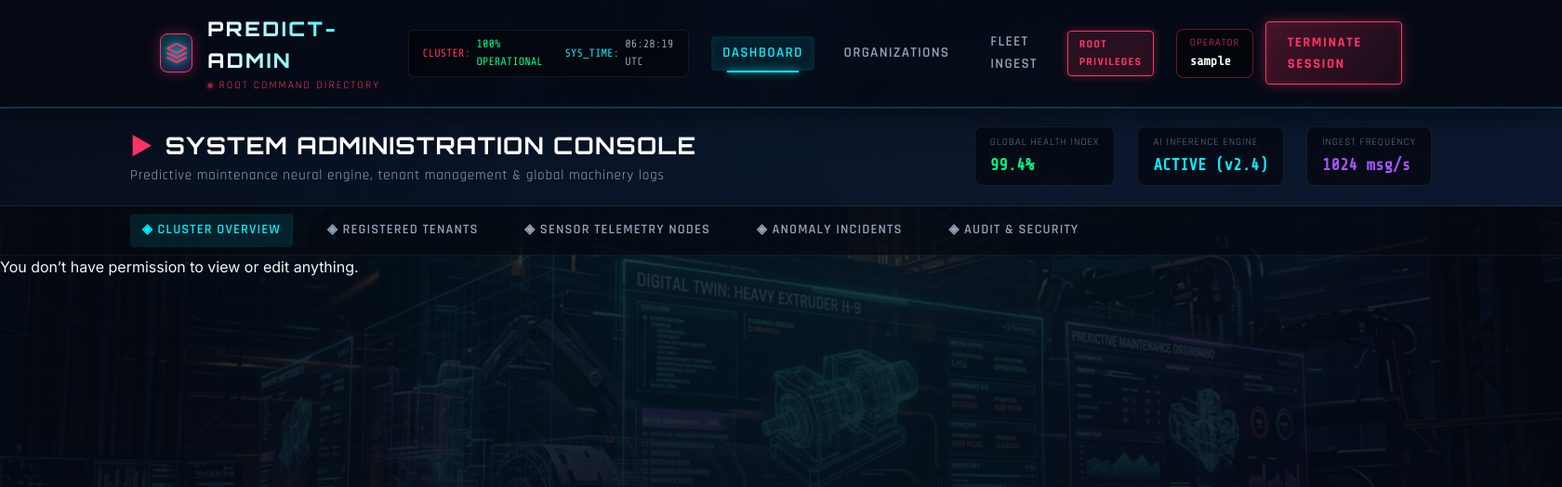
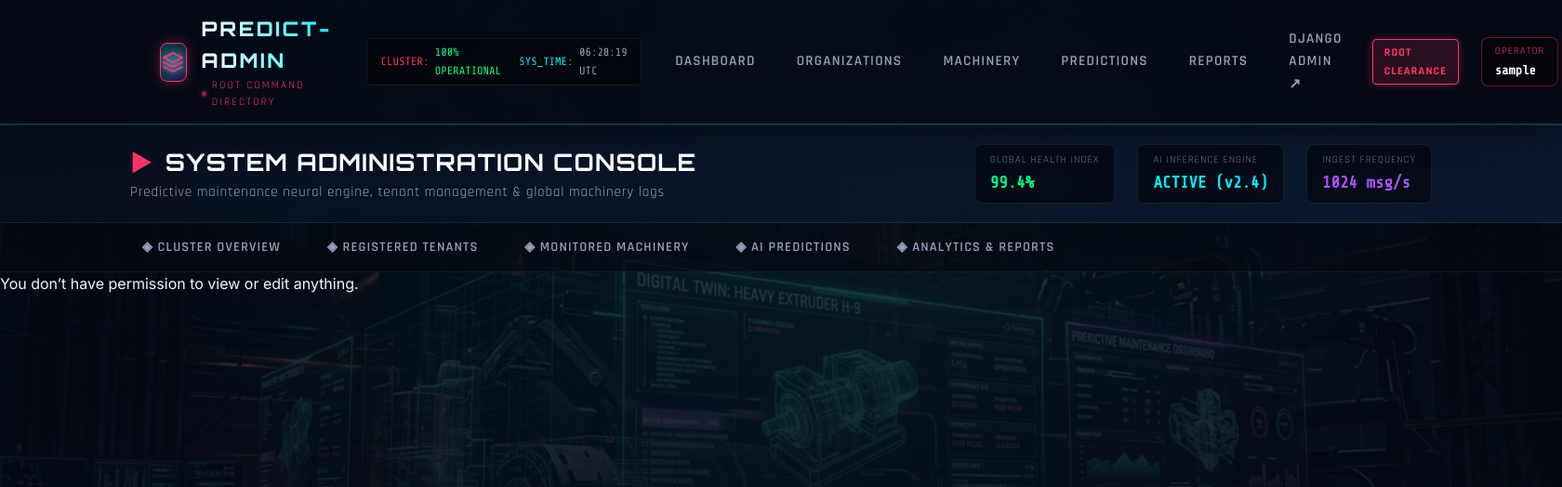
Before and after one commit to VishnuSuresh0204/Predictive_Maintenance, a Django app: page /admin/ in a window 1680 px wide; the page is wider, and only the part inside the window is pictured. Shown: the top 524 px of that part at 93% size. Run offline with Django 5.2, Linux system fonts and the light colour scheme; the visitor is signed in with stand-in values (Sample User, id 1).

Commit message:
Update admin base template

```diff
--- a/maintain/templates/ADMIN/base.html
+++ b/maintain/templates/ADMIN/base.html
@@ -41,10 +41,13 @@
 
       <!-- Navigation Links -->
       <ul class="nav-links">
-        <li><a href="/admin-home/" class="nav-link active">Dashboard</a></li>
-        <li><a href="#organizations-section" class="nav-link">Organizations</a></li>
-        <li><a href="#telemetry-section" class="nav-link">Fleet Ingest</a></li>
-        <li><span class="entity-badge badge-admin">ROOT PRIVILEGES</span></li>
+        <li><a href="/admin-home/" class="nav-link {% if request.path == '/admin-home/' %}active{% endif %}">Dashboard</a></li>
+        <li><a href="/admin-organizations/" class="nav-link {% if '/admin-organizations' in request.path %}active{% endif %}">Organizations</a></li>
+        <li><a href="/admin-machines/" class="nav-link {% if '/admin-machines' in request.path %}active{% endif %}">Machinery</a></li>
+        <li><a href="/admin-predictions/" class="nav-link {% if '/admin-predictions' in request.path %}active{% endif %}">Predictions</a></li>
+        <li><a href="/admin-reports/" class="nav-link {% if '/admin-reports' in request.path %}active{% endif %}">Reports</a></li>
+        <li><a href="/admin/" target="_blank" class="nav-link">Django Admin &nearr;</a></li>
+        <li><span class="entity-badge badge-admin">ROOT CLEARANCE</span></li>
       </ul>
 
       <!-- User Info & Logout -->
@@ -88,11 +91,11 @@
   <!-- Secondary Admin Navigation Tabs -->
   <div class="secondary-nav">
     <div class="secondary-nav-container">
-      <a href="/admin-home/" class="sub-link active">&#9672; Cluster Overview</a>
-      <a href="#organizations-section" class="sub-link">&#9672; Registered Tenants</a>
-      <a href="#telemetry-section" class="sub-link">&#9672; Sensor Telemetry Nodes</a>
-      <a href="#anomaly-alerts" class="sub-link">&#9672; Anomaly Incidents</a>
-      <a href="#security-audit" class="sub-link">&#9672; Audit & Security</a>
+      <a href="/admin-home/" class="sub-link {% if request.path == '/admin-home/' %}active{% endif %}">&#9672; Cluster Overview</a>
+      <a href="/admin-organizations/" class="sub-link {% if '/admin-organizations' in request.path %}active{% endif %}">&#9672; Registered Tenants</a>
+      <a href="/admin-machines/" class="sub-link {% if '/admin-machines' in request.path %}active{% endif %}">&#9672; Monitored Machinery</a>
+      <a href="/admin-predictions/" class="sub-link {% if '/admin-predictions' in request.path %}active{% endif %}">&#9672; AI Predictions</a>
+      <a href="/admin-reports/" class="sub-link {% if '/admin-reports' in request.path %}active{% endif %}">&#9672; Analytics & Reports</a>
     </div>
   </div>
 
```
